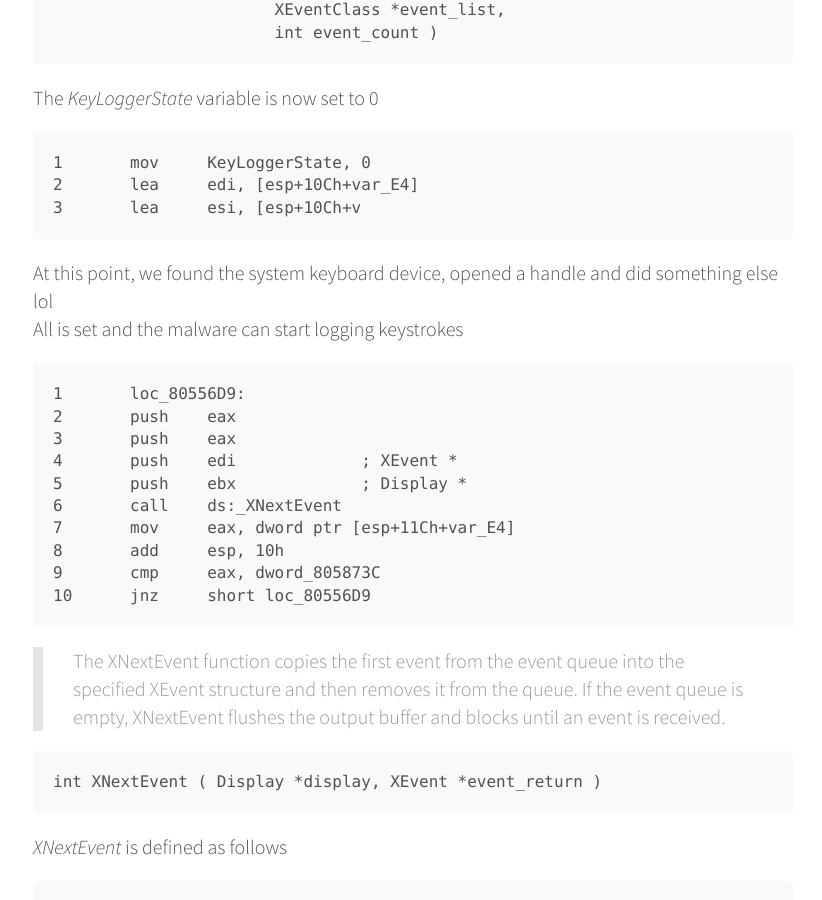
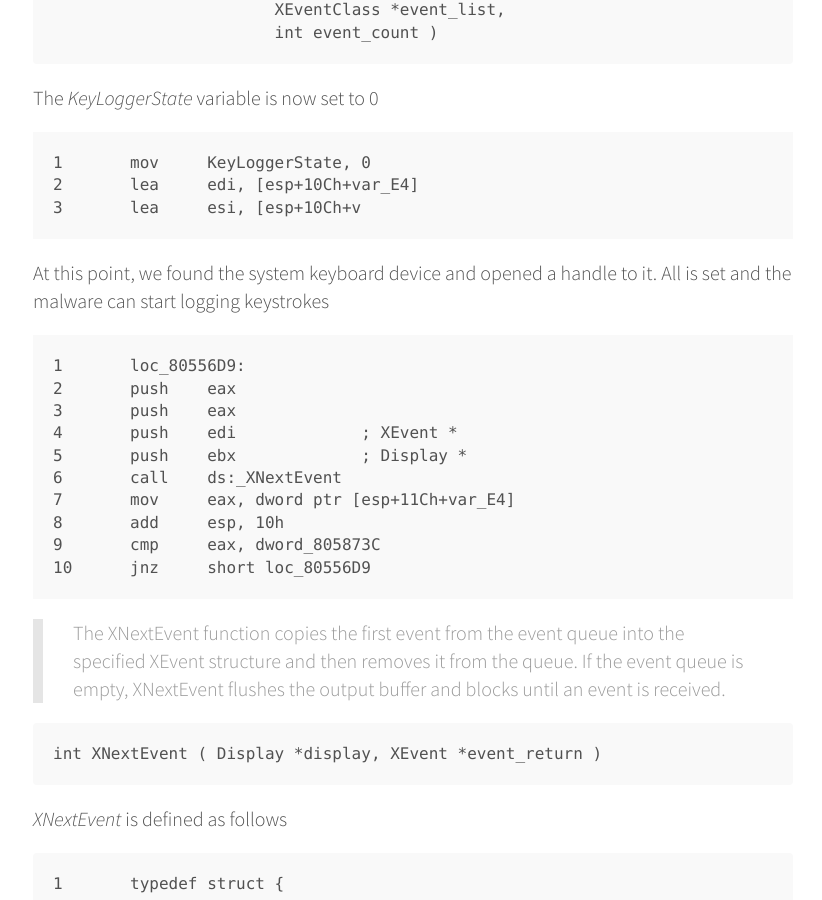
Before and after one commit to shxdow/shxdow.github.io, a Jekyll site: the page built from _posts/2017-07-04-wirenet-analysis.md, in a window 1280 px wide and 900 px high, scrolled down 4836 px. Shown: the whole window, without its empty margins (227-1049 px from the left). Built offline with Jekyll 4.4.1, drawn with Linux system fonts in a browser that asks for light colours; some of the changed text lies outside the part shown.

Commit message:
Remove a non sense phrase

````diff
--- a/_posts/2017-07-04-wirenet-analysis.md
+++ b/_posts/2017-07-04-wirenet-analysis.md
@@ -178,7 +178,7 @@ The _KeyLoggerState_ variable is now set to 0
 2	lea     edi, [esp+10Ch+var_E4]
 3	lea     esi, [esp+10Ch+v
 ```
-At this point, we found the system keyboard device, opened a handle and did something else lol
+At this point, we found the system keyboard device and opened a handle to it.
 All is set and the malware can start logging keystrokes
 
 ```assembly
````
Also changed, not shown: other parts of _posts/2017-07-04-wirenet-analysis.md (+1 -1 lines).
